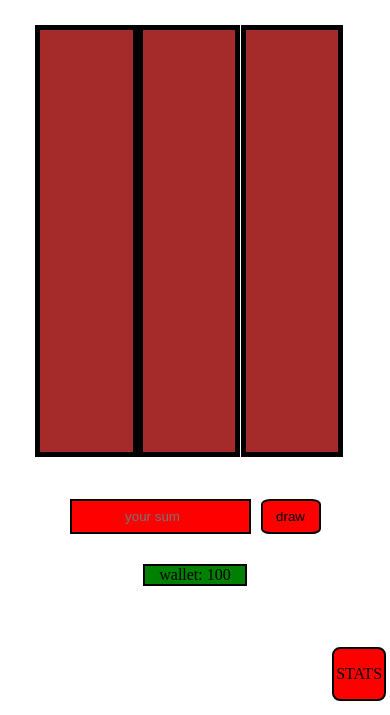
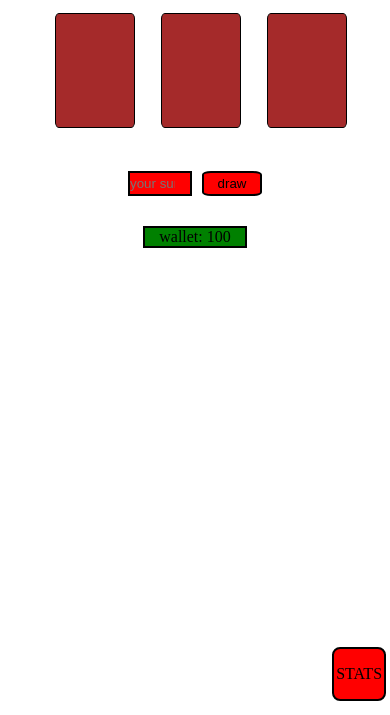
Before and after one commit to bednarroo/TheOneArmedBandit, a plain HTML site: page index.html in a window 390 px wide. Shown: the part 129-844 px from the top of the page. Drawn offline with Linux system fonts and the light colour scheme.

Commit message:
pictures responsivness + borders

```diff
--- a/style.css
+++ b/style.css
@@ -7,9 +7,21 @@
     margin: 20px 0 20px 0;
 }
 
+@media(max-width:500px){
+    .title{
+        font-size: 25px;
+    }
+}
+
 h2{
     font-size: 30px;
     margin: 0px 0px 40px 0px;
+}
+
+@media(max-width:500px){
+    .h2{
+        font-size: 20px;
+    }
 }
 .title, h2 {
     text-align: center;
@@ -30,21 +42,28 @@ body {
 
   .container{
       display: flex;
-      width: 79vw;
+      width: 80vw;
       margin: 0 9vw 5vh 9vw;
       justify-content: space-between;
   }
 
   .element {
-      border: 5px solid black;
-      height: 50vh;
-      width: 30%;
+      border: 3px solid black;
+      border-radius: 5%;
+      margin-left: 20px;
       background-size: 100% 100%;
       background-color: brown;
-      background-repeat: no-repeat;
-      background-attachment: fixed;
+      overflow: hidden;
+    height: 29.1vw;
+    width: 20vw;
+  }
 
-  }
+  @media(max-width:500px){
+    .element{
+        border: 1px solid black;
+    }
+}
+
 
   .menu {
       display: flex;
@@ -52,6 +71,12 @@ body {
       height: 35px;
       justify-content: center;
   }
+
+  @media(max-width:500px){
+    .menu{
+        height: 25px;
+    }
+}
 
   .menu input, .draw {
     border: 2px solid black;
@@ -65,6 +90,12 @@ body {
     cursor: pointer;
     margin-left: 10px;
   }
+
+  @media(max-width:500px){
+    .menu input{
+        width: 60px;
+    }
+}
   .stats{
       position: absolute;
       width: 50px;
```
